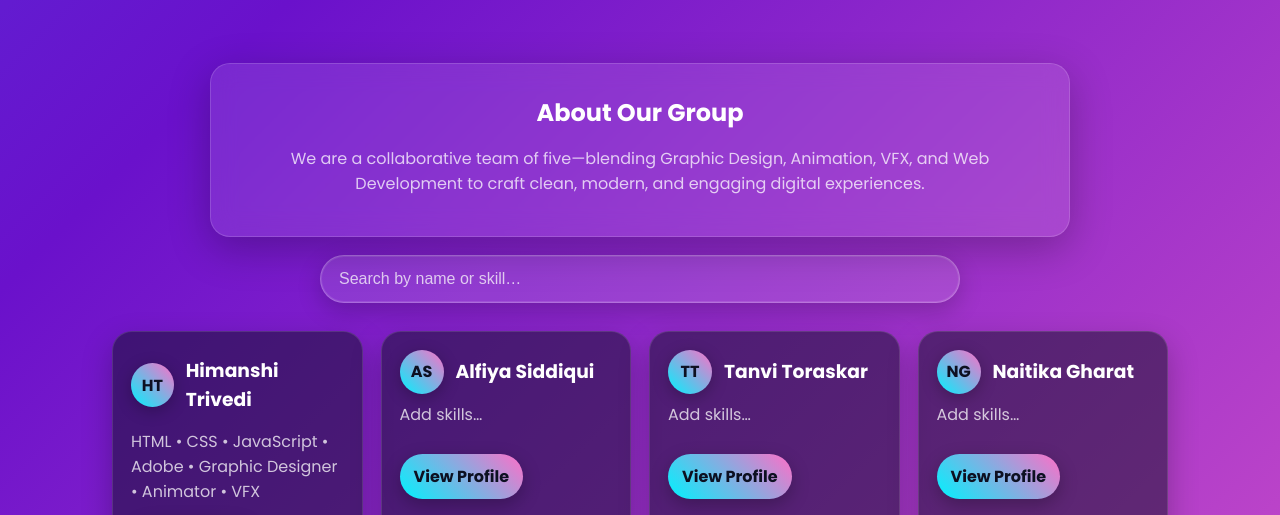
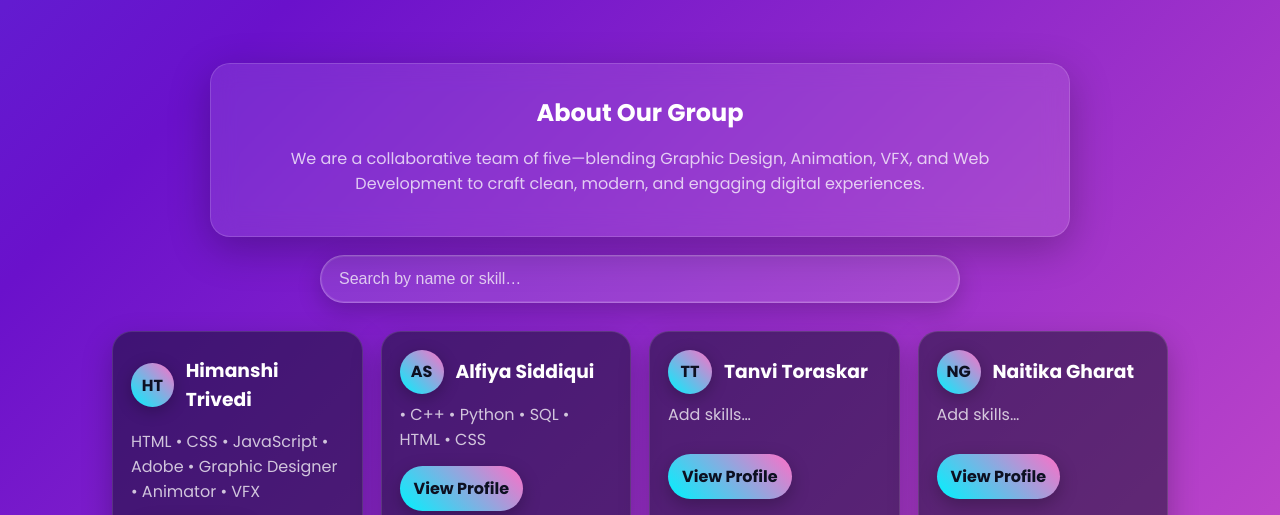
Before and after one commit to himanshitrivedi21/group-portfolio, a plain HTML site: page index.html in a window 1280 px wide. Shown: the part 280-795 px from the top of the page. Drawn offline with Linux system fonts and the light colour scheme.

Commit message:
updated version

```diff
--- a/index.html
+++ b/index.html
@@ -46,7 +46,7 @@
         <div class="avatar-circle">AS</div>
         <h3>Alfiya Siddiqui</h3>
       </div>
-      <p class="skills-preview">Add skills…</p>
+      <p class="skills-preview">• C++ • Python • SQL • HTML • CSS</p>
       <a class="btn" href="profiles/alfiya.html">View Profile</a>
     </article>
 
```
